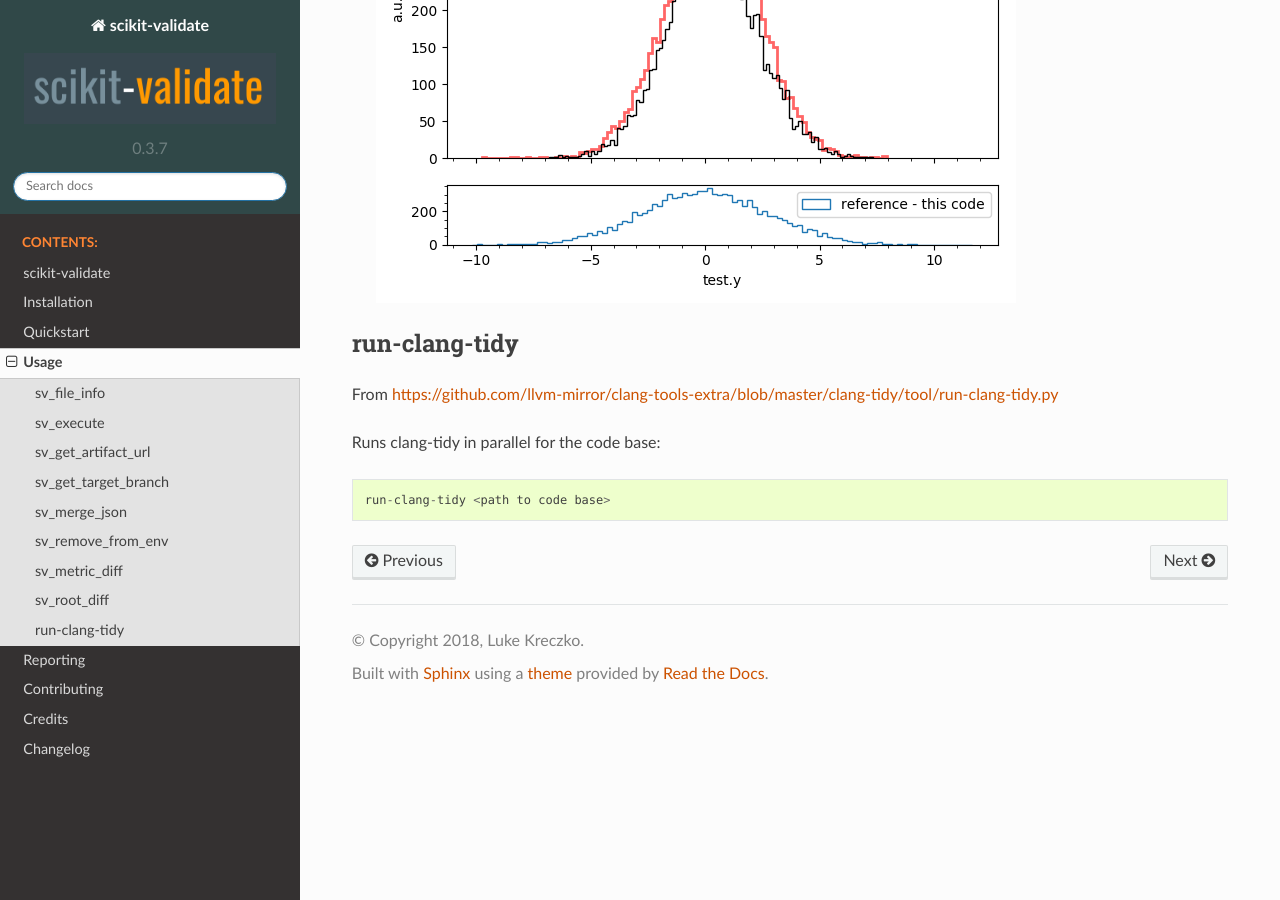
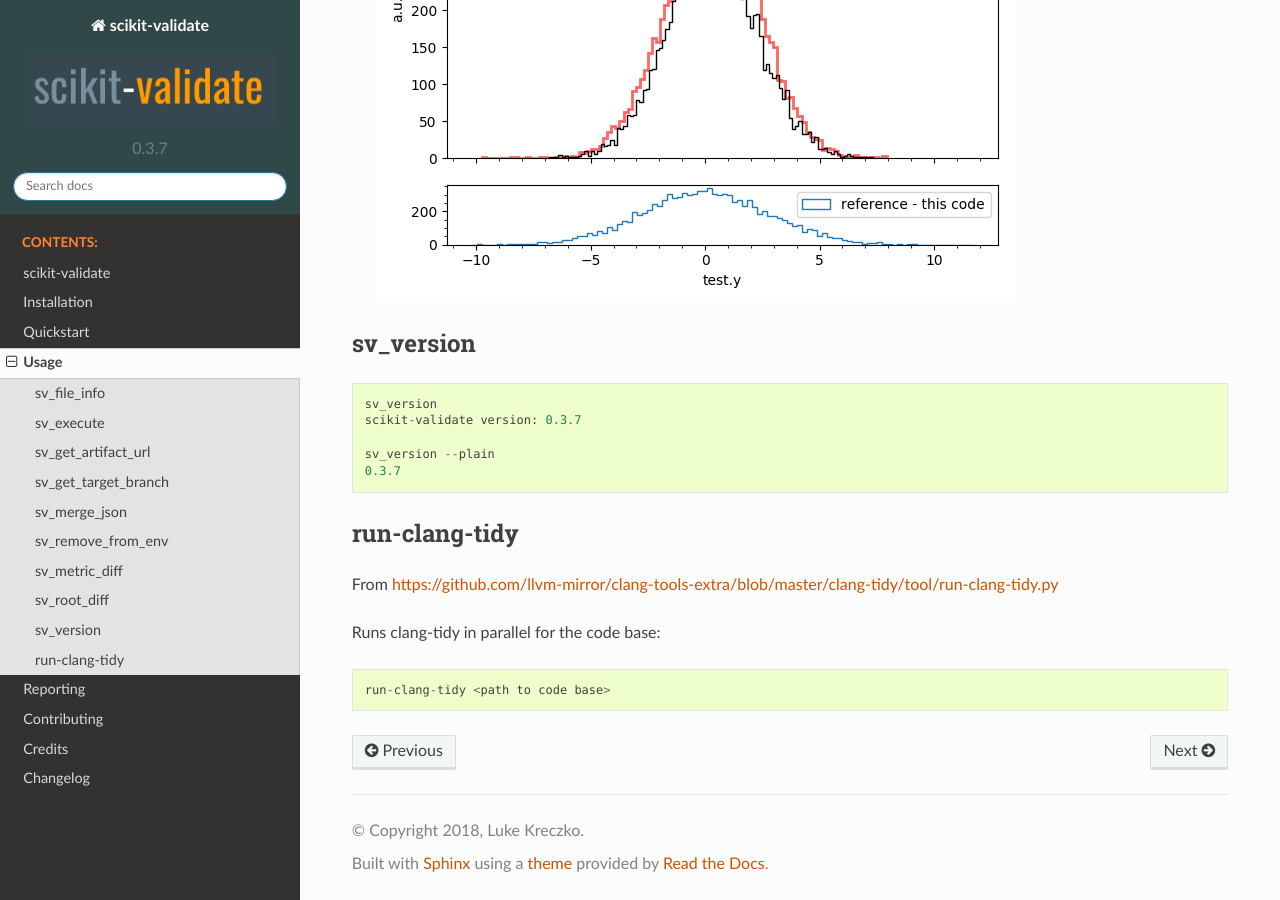
Before and after one commit to FAST-HEP/scikit-validate, a Sphinx documentation site: the page built from docs/commands.rst, in a window 1280 px wide and 900 px high, scrolled down 3898 px. Built offline with Sphinx 7.4.7 and the Read the Docs theme 2.0.0, drawn with Linux system fonts in a browser that asks for light colours; pages that are not in the unit, such as notebooks, are missing from menus.

Commit message:
new command: sv_version

```diff
--- a/docs/commands.rst
+++ b/docs/commands.rst
@@ -154,6 +154,18 @@ Example output 2 - `test.y` exists in both, but different random seed:
       :target: _static/root_diff/test.y.png
 
 
+sv_version
+------------
+
+::
+
+    sv_version
+    scikit-validate version: 0.3.7
+
+    sv_version --plain
+    0.3.7
+
+
 run-clang-tidy
 --------------
 From https://github.com/llvm-mirror/clang-tools-extra/blob/master/clang-tidy/tool/run-clang-tidy.py
```
Also changed, not shown: skvalidate/commands/version.py (added, +13 -0 lines).
